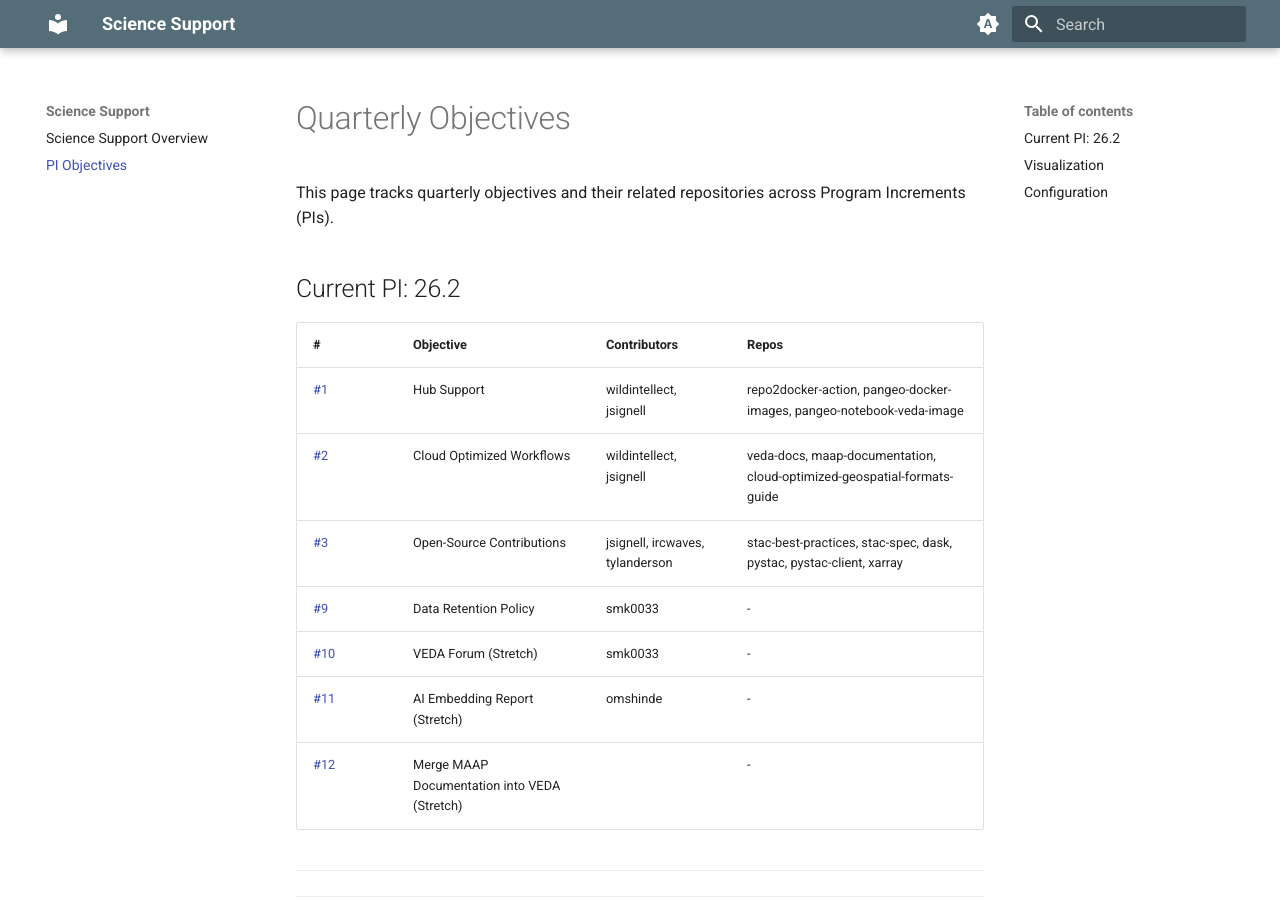
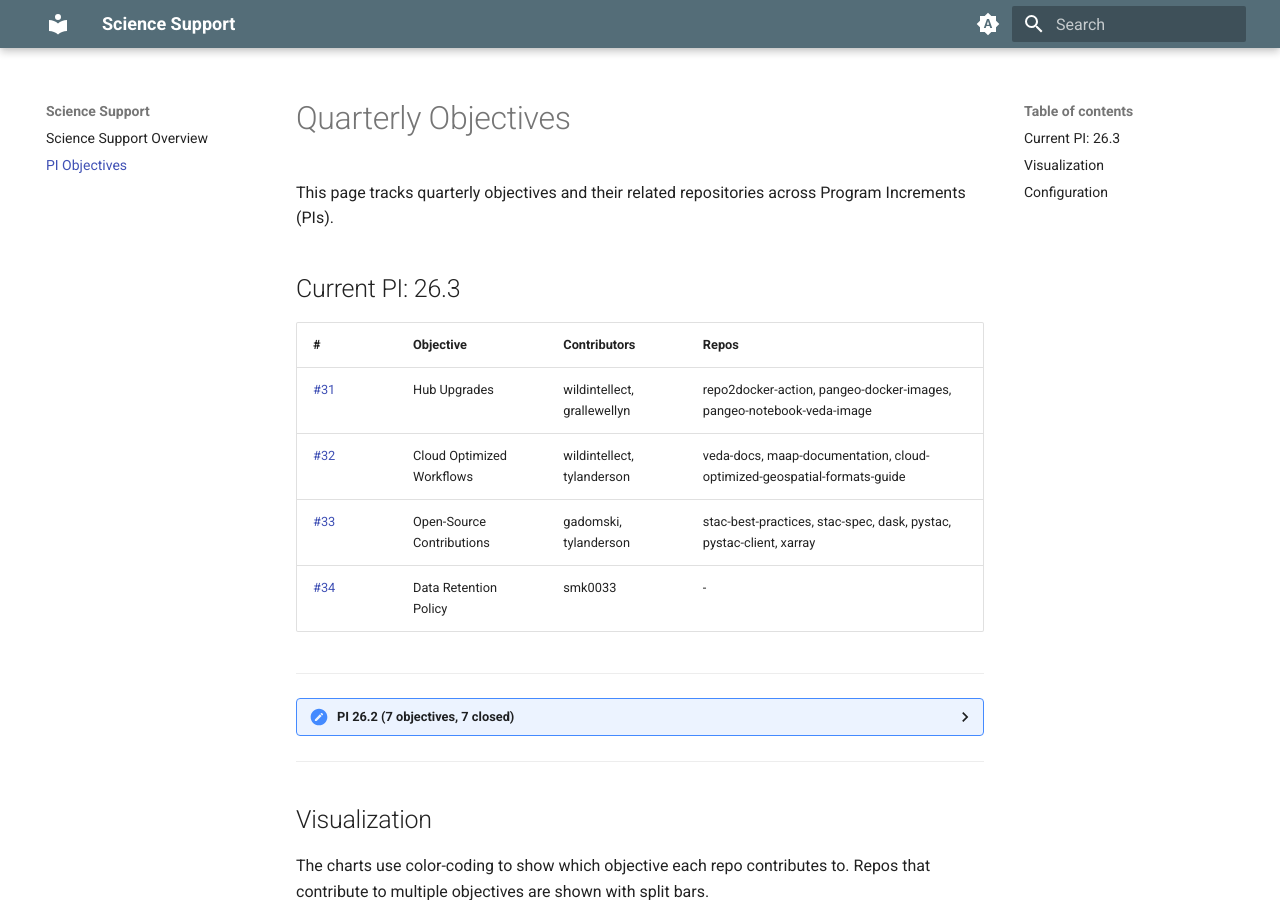
Before and after one commit to NASA-IMPACT/science-support, an MkDocs documentation site: the page built from docs/objectives.md, in a window 1280 px wide and 900 px high. Built offline with MkDocs 1.6.1 and Material for MkDocs 9.7.7, drawn with Linux system fonts in a browser that asks for light colours; the version menu is left out.

Commit message:
Update reports for 26041627140

```diff
--- a/docs/objectives.md
+++ b/docs/objectives.md
@@ -2,19 +2,31 @@
 
 This page tracks quarterly objectives and their related repositories across Program Increments (PIs).
 
-## Current PI: 26.2
+## Current PI: 26.3
 
 | # | Objective | Contributors | Repos |
 |---|-----------|--------------|-------|
-| [#1](https://github.com/NASA-IMPACT/science-support/issues/1) | Hub Support | wildintellect, jsignell | repo2docker-action, pangeo-docker-images, pangeo-notebook-veda-image |
-| [#2](https://github.com/NASA-IMPACT/science-support/issues/2) | Cloud Optimized Workflows | wildintellect, jsignell | veda-docs, maap-documentation, cloud-optimized-geospatial-formats-guide |
-| [#3](https://github.com/NASA-IMPACT/science-support/issues/3) | Open-Source Contributions | jsignell, ircwaves, tylanderson | stac-best-practices, stac-spec, dask, pystac, pystac-client, xarray |
-| [#9](https://github.com/NASA-IMPACT/science-support/issues/9) | Data Retention Policy | smk0033 | - |
-| [#10](https://github.com/NASA-IMPACT/science-support/issues/10) | VEDA Forum (Stretch) | smk0033 | - |
-| [#11](https://github.com/NASA-IMPACT/science-support/issues/11) | AI Embedding Report (Stretch) | omshinde | - |
-| [#12](https://github.com/NASA-IMPACT/science-support/issues/12) | Merge MAAP Documentation into VEDA (Stretch) |  | - |
+| [#31](https://github.com/NASA-IMPACT/science-support/issues/31) | Hub Upgrades | wildintellect, grallewellyn | repo2docker-action, pangeo-docker-images, pangeo-notebook-veda-image |
+| [#32](https://github.com/NASA-IMPACT/science-support/issues/32) | Cloud Optimized Workflows | wildintellect, tylanderson | veda-docs, maap-documentation, cloud-optimized-geospatial-formats-guide |
+| [#33](https://github.com/NASA-IMPACT/science-support/issues/33) | Open-Source Contributions | gadomski, tylanderson | stac-best-practices, stac-spec, dask, pystac, pystac-client, xarray |
+| [#34](https://github.com/NASA-IMPACT/science-support/issues/34) | Data Retention Policy | smk0033 | - |
 
 ---
+
+<details markdown>
+<summary>PI 26.2 (7 objectives, 7 closed)</summary>
+
+| # | Objective | State | Contributors |
+|---|-----------|-------|--------------|
+| [#1](https://github.com/NASA-IMPACT/science-support/issues/1) | Hub Support | closed | wildintellect, jsignell |
+| [#2](https://github.com/NASA-IMPACT/science-support/issues/2) | Cloud Optimized Workflows | closed | wildintellect, jsignell |
+| [#3](https://github.com/NASA-IMPACT/science-support/issues/3) | Open-Source Contributions | closed | jsignell, ircwaves, tylanderson |
+| [#9](https://github.com/NASA-IMPACT/science-support/issues/9) | Data Retention Policy | closed | smk0033 |
+| [#10](https://github.com/NASA-IMPACT/science-support/issues/10) | VEDA Forum (Stretch) | closed | smk0033 |
+| [#11](https://github.com/NASA-IMPACT/science-support/issues/11) | AI Embedding Report (Stretch) | closed | omshinde |
+| [#12](https://github.com/NASA-IMPACT/science-support/issues/12) | Merge MAAP Documentation into VEDA (Stretch) | closed |  |
+
+</details>
 
 ---
 
@@ -22,9 +34,9 @@ This page tracks quarterly objectives and their related repositories across Prog
 
 The charts use color-coding to show which objective each repo contributes to. Repos that contribute to multiple objectives are shown with split bars.
 
-![PI-26.2 Commits per Repository](images/pi-26.2-authored-commits.png)
+![PI-26.3 Commits per Repository](images/pi-26.3-authored-commits.png)
 
-![PI-26.2 Resolved issues/PRs](images/pi-26.2-resolved-issues-prs.png)
+![PI-26.3 Resolved issues/PRs](images/pi-26.3-resolved-issues-prs.png)
 
 ---
 
```
Also changed, not shown: docs/images/pi-26.3-authored-commits.png (added), docs/images/pi-26.3-resolved-issues-prs.png (added), 2 other files.
